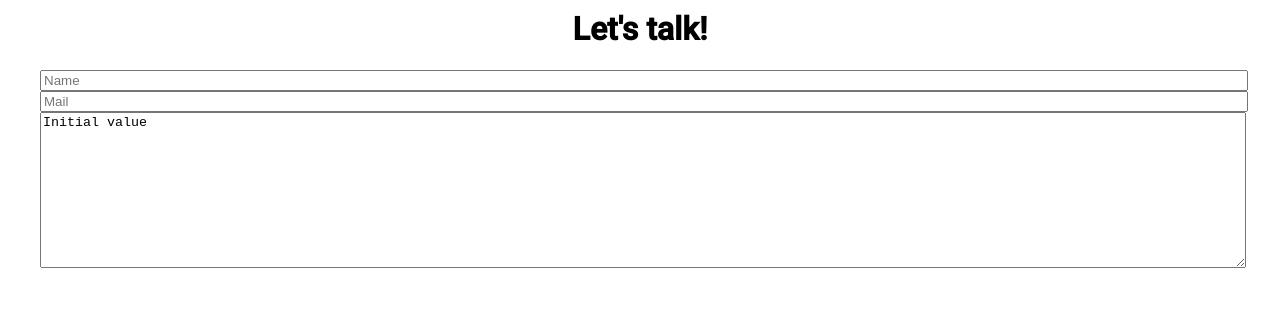
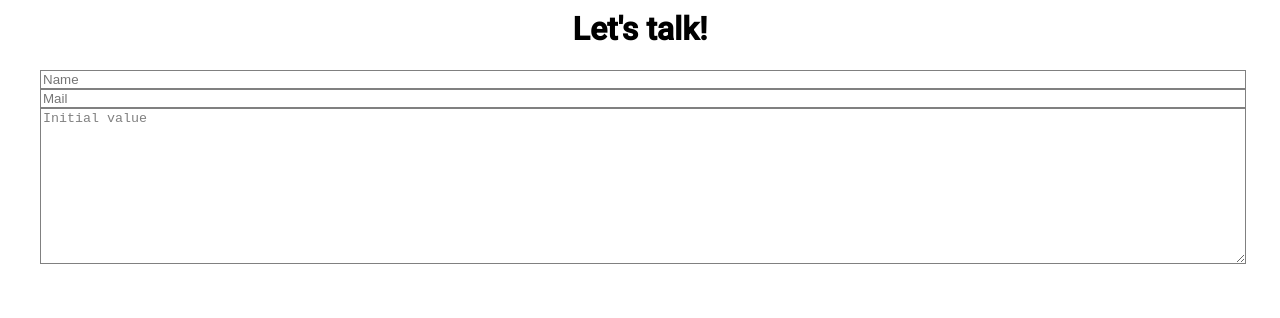
Before and after one commit to Isynopoulos1/iselaweb_v2_reloaded, a React (Create React App) app: page /contact in a window 1280 px wide. Shown: the part 139-457 px from the top of the page. Built offline with nearby package versions, Linux system fonts and the light colour scheme.

Commit message:
styling the form

```diff
--- a/src/components/pages/contact/Contact.styles.js
+++ b/src/components/pages/contact/Contact.styles.js
@@ -26,7 +26,11 @@ export const FormContainer = styled.form`
 `;
 export const InputStyle = styled.input`
   width: 100%;
+  text-decoration: none;
+  border: 1px solid gray;
 `;
 export const TextArea = styled.textarea`
   width: 100%;
+  border: 1px solid gray;
+  color: gray;
 `;
```
